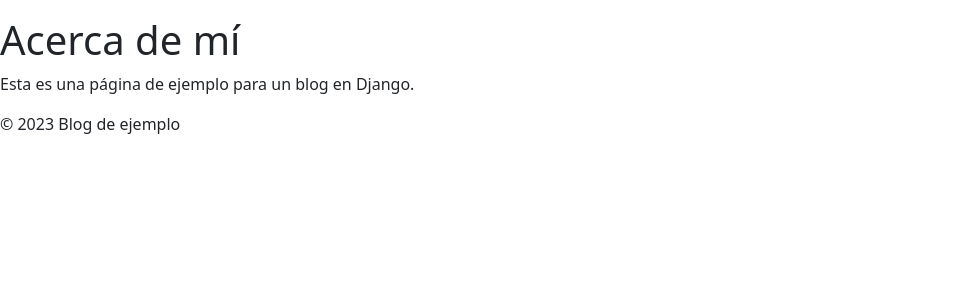
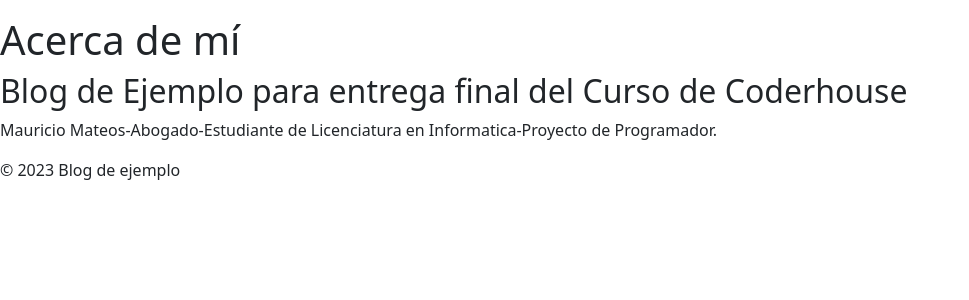
Before and after one commit to mauriciomateos/Entrega_final_Mauricio_Mateos, a Django app: page /about/ in a window 1280 px wide. Shown: the part 120-420 px from the top of the page, without its empty margins (0-969 px from the left). Run offline with Django 4.2, Linux system fonts and the light colour scheme.

Commit message:
Actualizacion Menoer About

```diff
--- a/myapp/templates/about.html
+++ b/myapp/templates/about.html
@@ -4,5 +4,6 @@
 
 {% block content %}
 <h1>Acerca de mí</h1>
-<p>Esta es una página de ejemplo para un blog en Django.</p>
+<h2>Blog de Ejemplo para entrega final del Curso de Coderhouse</h2>
+<p>Mauricio Mateos-Abogado-Estudiante de Licenciatura en Informatica-Proyecto de Programador.</p>
 {% endblock %}
```
